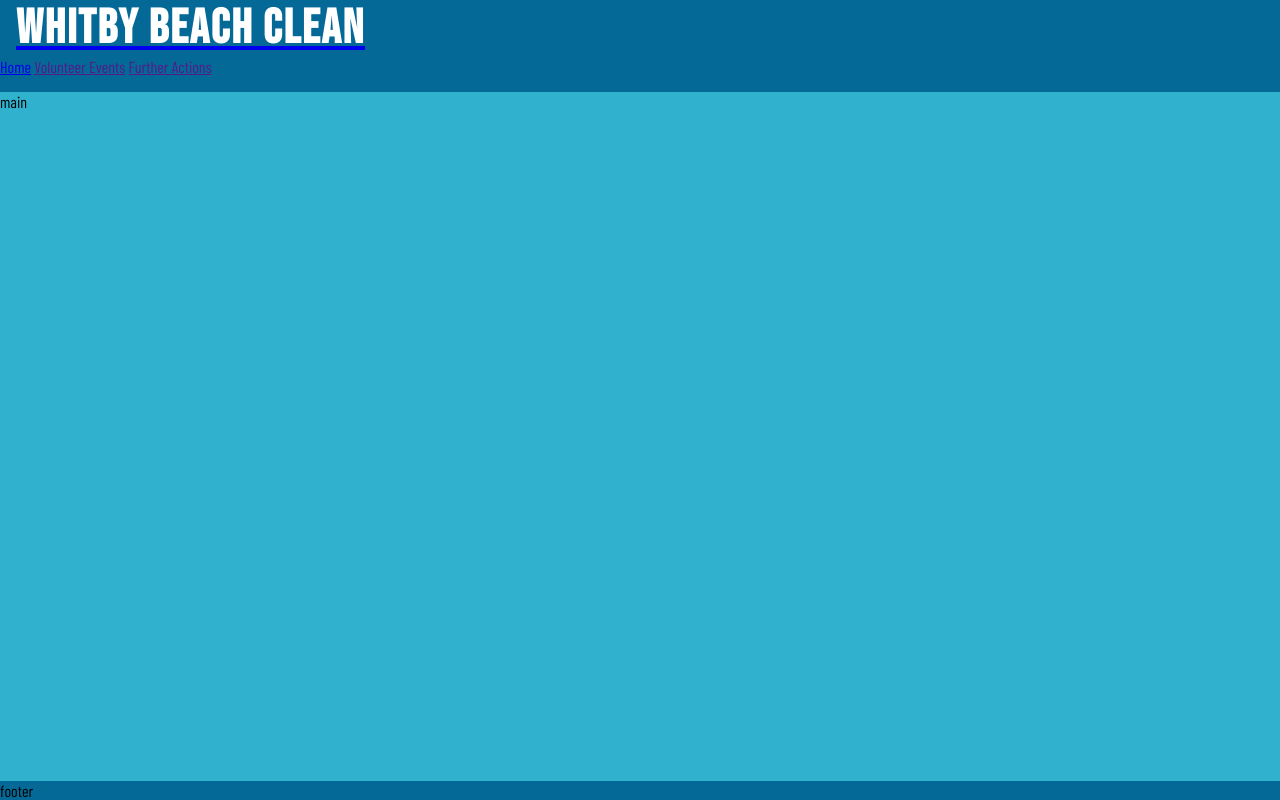
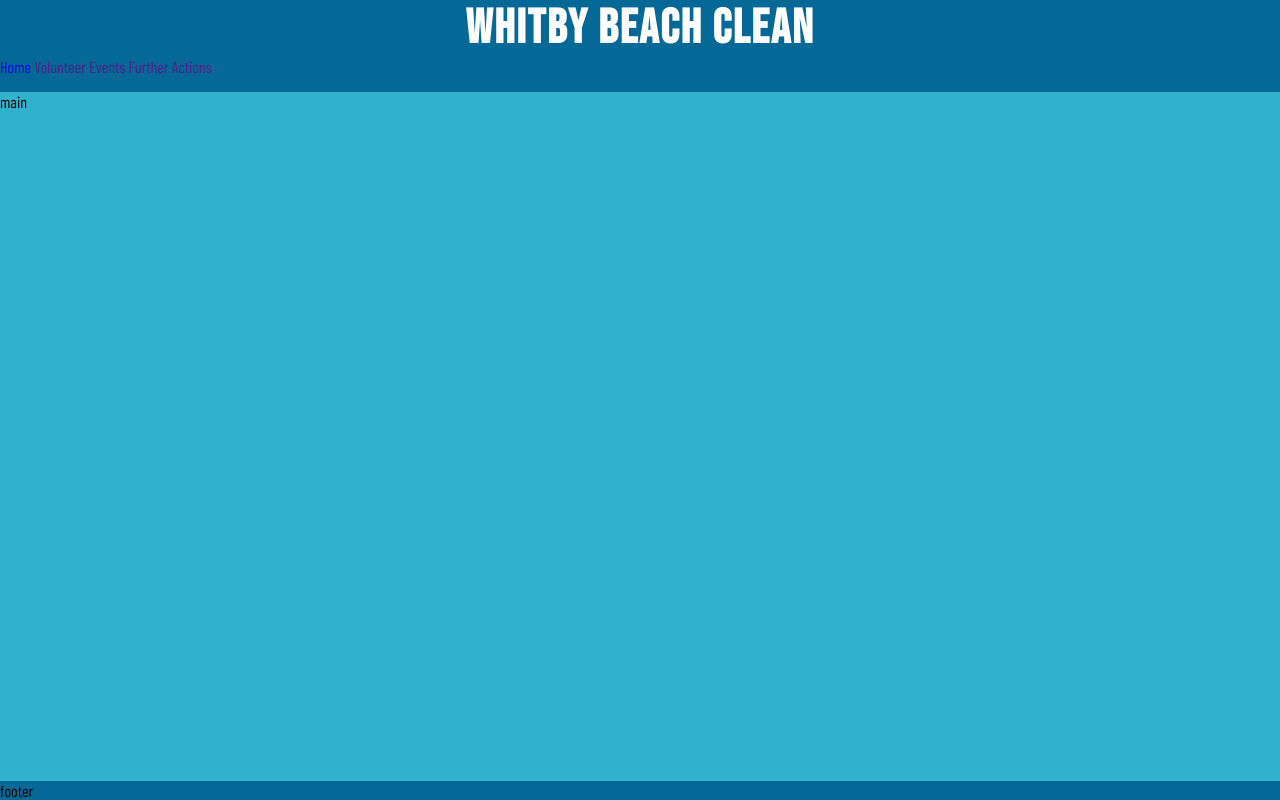
Before and after one commit to Rdawson96/WhitbyBeachClean, a plain HTML site: page index.html in a window 1280 px wide. Drawn offline with nearby package versions, Linux system fonts and the light colour scheme; a web font is replaced by a local one.

Commit message:
removed decoration from links in header and centered the logo

```diff
--- a/assets/css/style.css
+++ b/assets/css/style.css
@@ -21,6 +21,10 @@ header {
     width: 100%;
 }
 
+header a {
+    text-decoration: none;
+}
+
 #logo {
     font-family: 'Bebas Neue', sans-serif;
     text-transform: uppercase;
@@ -28,6 +32,7 @@ header {
     color: rgb(255, 255, 255);
     padding: 0 1rem;
     font-size: 300%;
+    text-align: center;
 }
 
 
```
